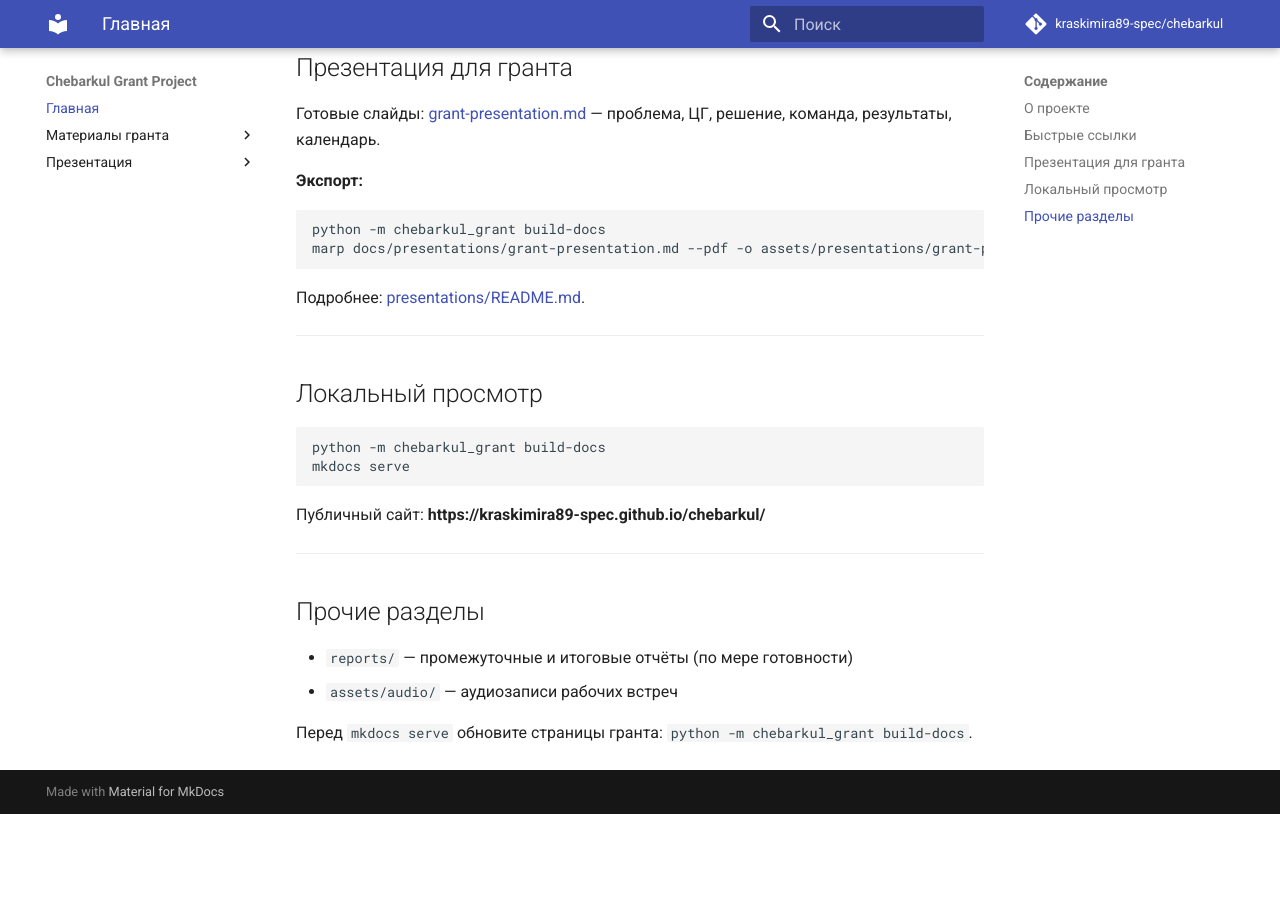
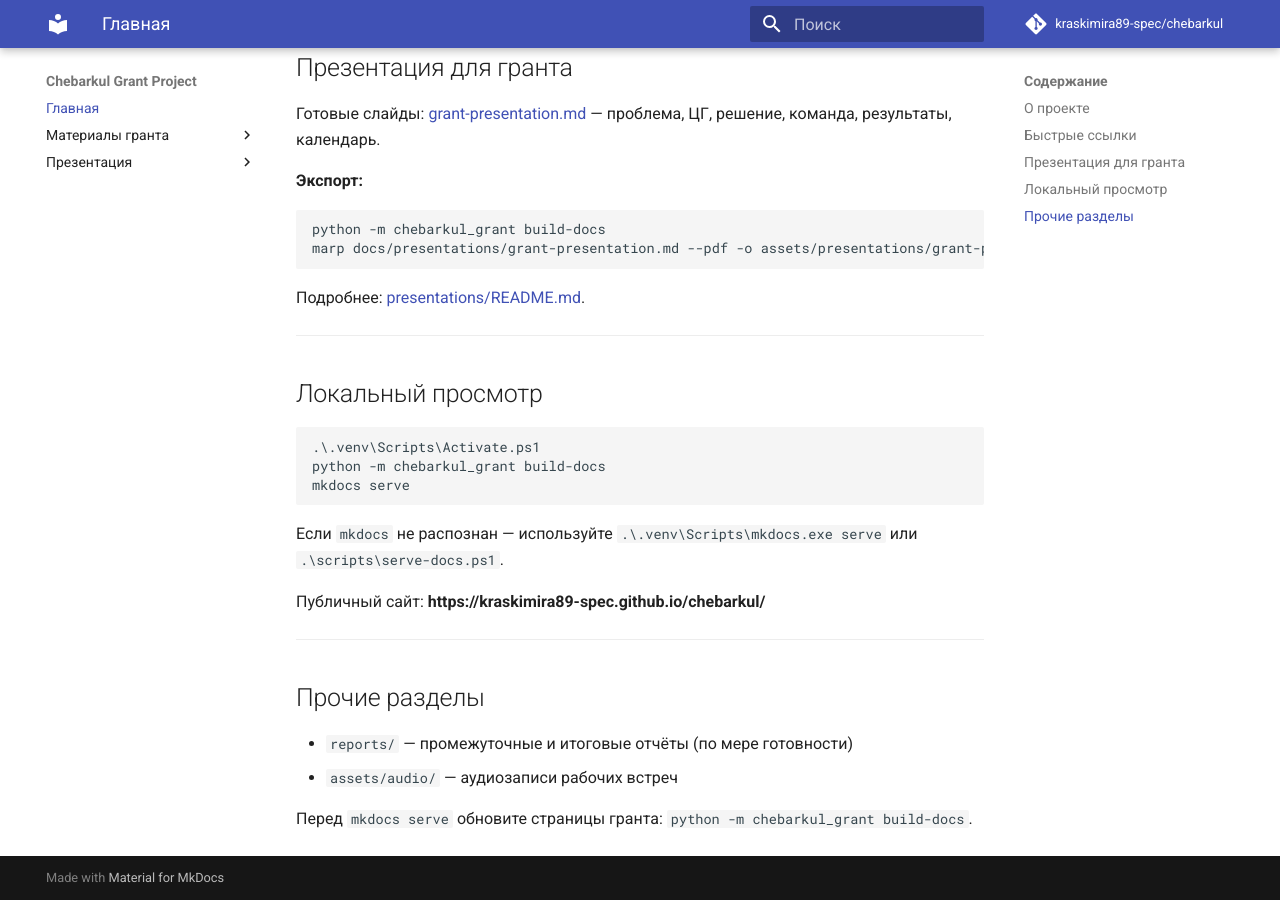
Before and after one commit to kraskimira89-spec/chebarkul, an MkDocs documentation site: the page built from docs/README.md, in a window 1280 px wide and 900 px high, scrolled down 1132 px. Built offline with MkDocs 1.6.1 and Material for MkDocs 9.7.7, drawn with Linux system fonts in a browser that asks for light colours; comment, search, counter and statistics services are not loaded; before the commit the page ends 1946 px from its top, so only the background shows below that.

Commit message:
Скрипт serve-docs.ps1 и подсказки по запуску mkdocs в Windows.
Co-authored-by: Cursor <cursoragent@cursor.com>

````diff
--- a/docs/README.md
+++ b/docs/README.md
@@ -49,9 +49,12 @@ marp docs/presentations/grant-presentation.md --pdf -o assets/presentations/gran
 ## Локальный просмотр
 
 ```powershell
+.\.venv\Scripts\Activate.ps1
 python -m chebarkul_grant build-docs
 mkdocs serve
 ```
+
+Если `mkdocs` не распознан — используйте `.\.venv\Scripts\mkdocs.exe serve` или `.\scripts\serve-docs.ps1`.
 
 Публичный сайт: **https://kraskimira89-spec.github.io/chebarkul/**
 
````
Also changed, not shown: README.md (+16 -1 lines), 1 other file.
